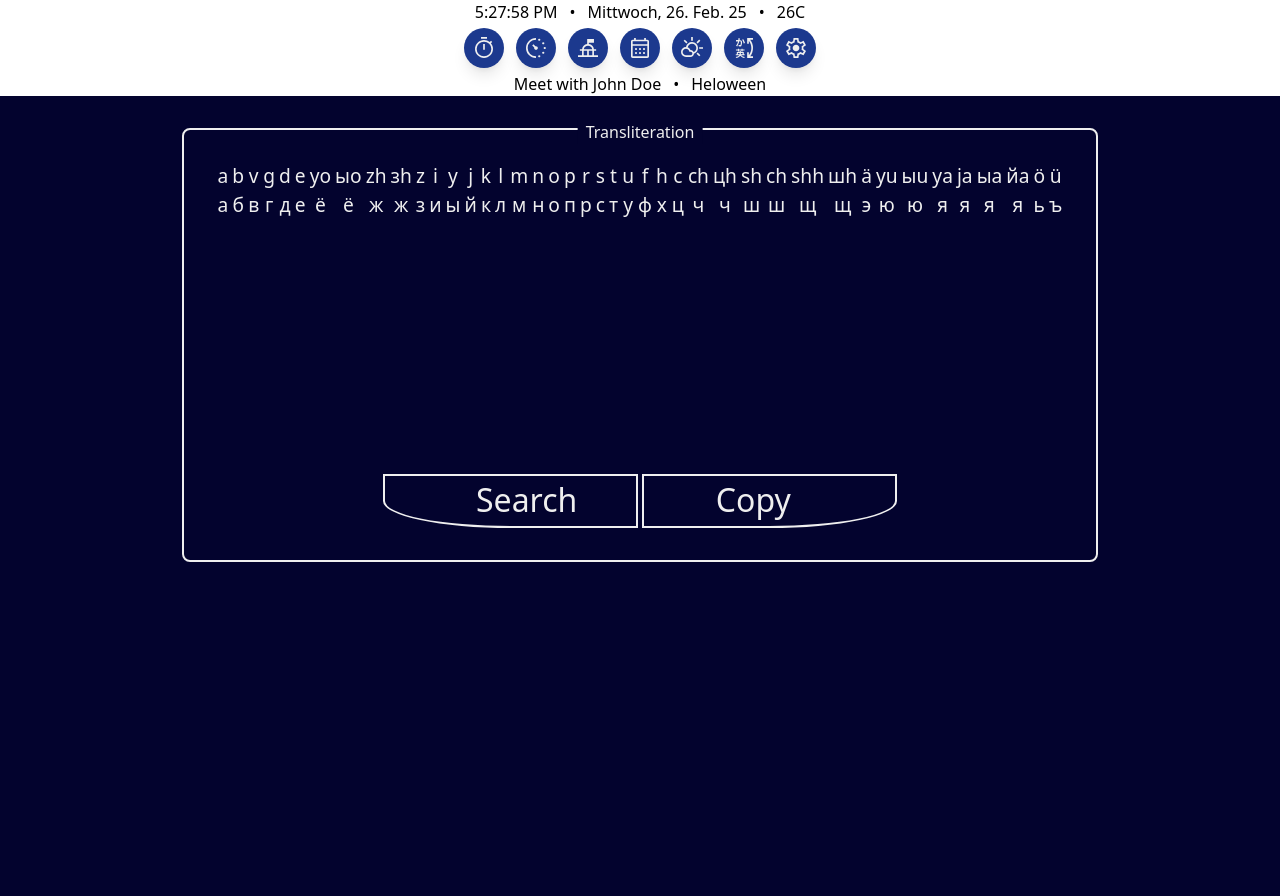
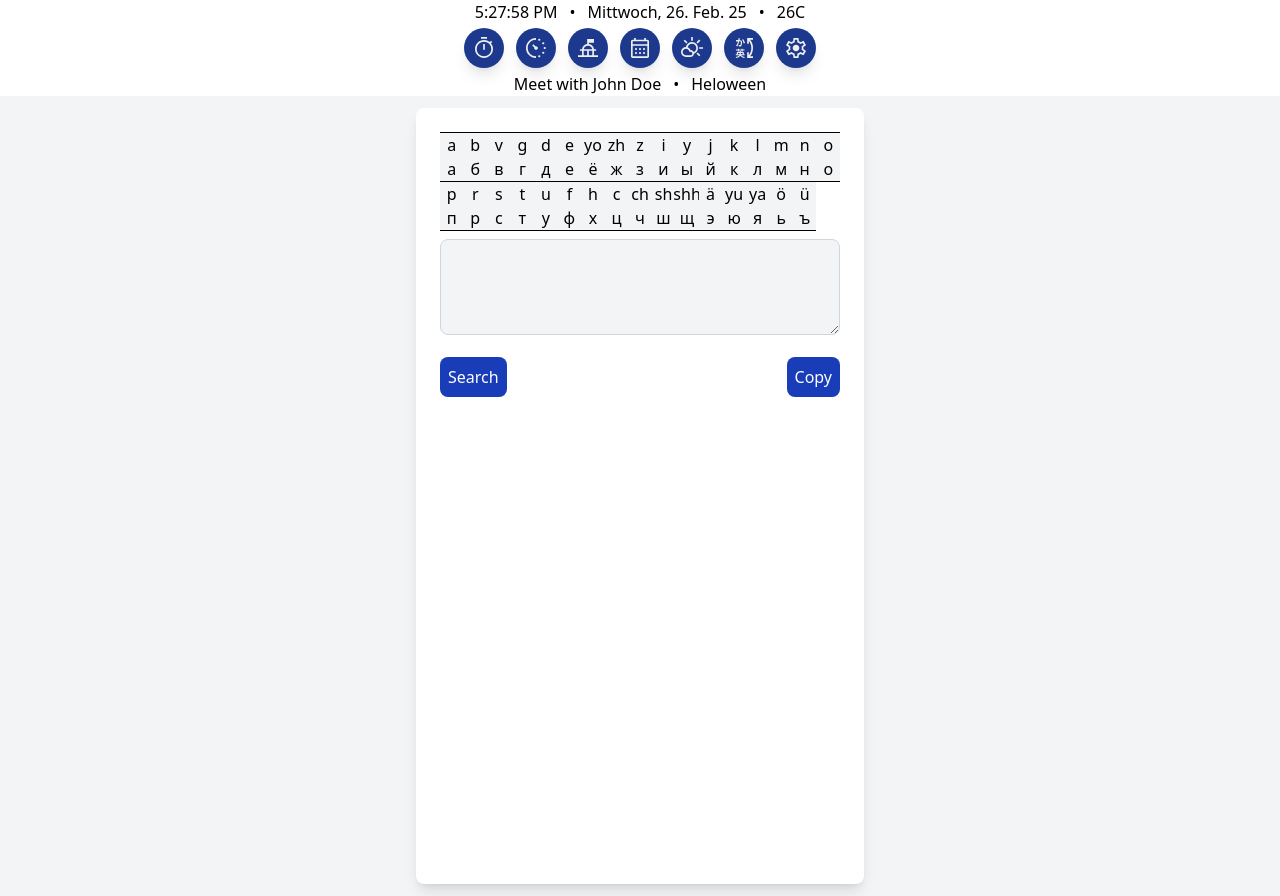
Before and after one commit to abusnitsky/simple-tools, a React (Vite) app in the folder simple-tools/: page /translit in a window 1280 px wide. Built offline with nearby package versions, Linux system fonts and the light colour scheme.

Commit message:
restyle components

```diff
--- a/simple-tools/src/Stopwatch/Stopwatch.module.css
+++ /dev/null
@@ -1,74 +0,0 @@
-.stopwatchPage {
-    display: flex;
-    justify-content: center;
-    background-color: #03032e;
-    height: 100vh;
-    padding: 32px 0;
-    font-size: 32px;
-    color: #efefef;
-}
-
-.stopwatchContainer {
-    display: flex;
-    flex-direction: column;
-    background-color: inherit;
-    height: fit-content;
-    position: relative;
-    padding: 32px;
-    border: 2px solid #efefef;
-    border-radius: 8px;
-    width: 50vw;
-    min-width: -webkit-fill-available;
-    min-width: fit-content;
-}
-
-.stopwatchDisplay {
-    display: flex;
-    position: relative;
-    justify-content: center;
-    align-items: center;
-    font-size: 2em;
-    margin: 0 8px;
-}
-
-.stopwatchTitle {
-    position: absolute;
-    top: -10px;
-    left: 50%;
-    transform: translateX(-50%);
-    font-size: 0.5em;
-    z-index: 2;
-    padding: 0 8px;
-    background-color: inherit;
-}
-
-.stopwatchControls {
-    display: flex;
-    flex-direction: row;
-    justify-content: center;
-    padding-top: 2px;
-}
-
-.stopwatchResetButton,
-.stopwatchStartButton {
-    background-color: inherit;
-    border: 2px solid #efefef;
-    width: 30%;
-    padding-top: 2px;
-}
-
-.stopwatchResetButton {
-    border-bottom-left-radius: 50%;
-    padding-left: 24px;
-    margin-right: 2px;
-}
-
-.stopwatchStartButton {
-    border-bottom-right-radius: 50%;
-    padding-right: 24px;
-    margin-left: 2px;
-}
-
-.controlButtonIcon{
-    pointer-events: none;
-}
--- a/simple-tools/src/Timer/Timer.jsx
+++ b/simple-tools/src/Timer/Timer.jsx
@@ -83,7 +83,7 @@ const Timer = () => {
                     </div>
                     <div id='display' className='flex relative justify-center items-center mx-4'>
                         <span className='text-5xl font-mono'>{secondsToTime(time)}</span>
-                        <button className='absolute right-0 top-0 cursor-pointer p-1 bg-blue-900 hover:bg-blue-800 rounded-full shadow-lg transition duration-300 ease-in-out transform hover:scale-105'
+                        <button className='absolute right-0 top-0 cursor-pointer p-1 bg-blue-800 hover:bg-blue-700 rounded-full shadow-lg transition duration-300 ease-in-out transform hover:scale-105'
                         onClick={handleSoundButtonClick}>
                             <img src={soundOn ? soundOnIcon : soundOffIcon} alt='Sound Icon' />
                         </button>
@@ -97,11 +97,11 @@ const Timer = () => {
                     </div>
                 </div>
                 <div className='flex justify-center space-x-4'>
-                    <button className='bg-blue-900 text-white px-4 py-2 rounded hover:bg-blue-800'
+                    <button className='bg-blue-700 text-white px-4 py-2 rounded hover:bg-blue-800'
                         onClick={handleResetButtonClick}>
                         <img src={resetTimerIcon} alt='Reset Icon' />
                     </button>
-                    <button className='bg-blue-900 text-white px-4 py-2 rounded hover:bg-blue-800'
+                    <button className='bg-blue-700 text-white px-4 py-2 rounded hover:bg-blue-800'
                         onClick={handleStartButtonClick}>
                         <img src={timerOn ? pauseTimerIcon : startTimerIcon} alt='Start/Pause Icon' />
                     </button>
--- a/simple-tools/src/Todo/Todo.module.css
+++ /dev/null
@@ -1,89 +0,0 @@
-.todoPage {
-    display: flex;
-    justify-content: center;
-    background-color: #03032e;
-    height: 100vh;
-    padding: 32px 0;
-    font-size: 32px;
-    color: #efefef;
-}
-
-.todoContainer {
-    display: flex;
-    flex-direction: column;
-    background-color: inherit;
-    height: fit-content;
-    position: relative;
-    padding: 32px;
-    border: 2px solid #efefef;
-    border-radius: 8px;
-    width: 50vw;
-    min-width: -webkit-fill-available;
-    min-width: fit-content;
-}
-
-.todoTitle {
-    position: absolute;
-    top: -10px;
-    left: 50%;
-    transform: translateX(-50%);
-    font-size: 0.5em;
-    z-index: 2;
-    padding: 0 8px;
-    background-color: inherit;
-}
-
-.newTodoRow {
-}
-
-.newTodoForm {
-    display: flex;
-    align-items: center;
-    justify-content: center;
-}
-
-.newTodoInput {
-    height: 2em;
-    width: 60%;
-    margin-right: 4px;
-}
-
-.addTodoButton {
-    background-color: inherit;
-    border: 2px solid #efefef;
-    padding-top: 2px;
-}
-
-.addTodoButton:hover {
-    cursor: pointer;
-}
-
-.todoListContainer {
-    display: flex;
-    flex-direction: column;
-    align-items: center;
-    justify-content: center;
-    margin-top: 16px;
-    border: 2px solid #efefef;
-    border-radius: 8px;
-}
-
-.todoListRowNav {}
-
-.activeTodoButton, .doneTodoButton{
-    background-color: inherit;
-    color: #efefef;
-    border: 2px solid #efefef;
-}
-
-.activeTodoButton {}
-
-.doneTodoButton {}
-
-.todoList {}
-
-.todoItem {}
-
-.doneTodoCheckbox {}
-
-.deleteTodoButton {}
--- a/simple-tools/src/Translit/Translit.jsx
+++ b/simple-tools/src/Translit/Translit.jsx
@@ -1,5 +1,4 @@
 import React, { useState, useEffect } from "react";
-import styles from "./Translit.module.css";
 import { translitCollection } from "../utils/utils.js";
 
 const Translit = () => {
@@ -14,6 +13,21 @@ const Translit = () => {
         window.open(`https://www.google.com/search?q=${translit}`, '_blank');
     }
 
+    const filterDuplicates = (collection) => {
+        const uniqueValues = new Set();
+        const filteredCollection = {};
+
+        for (const [key, value] of Object.entries(collection)) {
+            if (!uniqueValues.has(value)) {
+                uniqueValues.add(value);
+                filteredCollection[key] = value;
+            }
+        }
+
+        return filteredCollection;
+    }
+
+    //const filteredTranslitCollection = filterDuplicates(translitCollection);
     useEffect(() => {
         const translitText = (text) => {
             let result = '';
@@ -41,23 +55,32 @@ const Translit = () => {
     }, [text]);
 
     return (
-        <div className={styles.translitPage}>
-            <div className={styles.translitContainer}>
-                <div className={styles.translitTitle}>Transliteration</div>
-                <div className={styles.infoRow}>
-                    {Object.entries(translitCollection).map(([key, value]) => (
-                        <div key={key} className={styles.translitInfo}>
-                          <div>{key}</div>
-                          <div>{value}</div>
+        <div className="min-h-screen bg-gray-100 flex justify-center">
+            <div className="bg-white shadow-lg rounded-lg m-3 p-6 w-full max-w-md">
+                <div className="grid grid-cols-17 border-t">
+                    {Object.entries(filterDuplicates(translitCollection)).map(([key, value]) => (
+                        <div className="bg-gray-100 flex flex-col justify-center items-center border-b"
+                            key={key}>
+                            <div>{key}</div>
+                            <div>{value}</div>
                         </div>
                     ))}
                 </div>
-                <div className={styles.inputRow}>
-                    <textarea className={styles.translitTextArea} value={translit} onChange={(e) => setText(e.target.value)} />
+                <div className="mt-2">
+                    <textarea className="bg-gray-100 w-full p-2 border border-gray-300 h-24 rounded-lg focus:outline-none"
+                        value={translit}
+                        onChange={(e) => setText(e.target.value)}
+                    />
                 </div>
-                <div className={styles.controlsRow}>
-                    <button className={styles.searchButton} onClick={handleSearchButtonClick}>Search</button>
-                    <button className={styles.clipboardButton} onClick={handleCopyButtonClick}>Copy</button>
+                <div className="flex justify-between mt-4">
+                    <button className="bg-blue-800 hover:bg-blue-700 text-white p-2 rounded-lg"
+                        onClick={handleSearchButtonClick}>
+                        Search
+                    </button>
+                    <button className="bg-blue-800 hover:bg-blue-700 text-white p-2 rounded-lg"
+                        onClick={handleCopyButtonClick}>
+                        Copy
+                    </button>
                 </div>
             </div>
         </div>
--- a/simple-tools/src/Translit/Translit.module.css
+++ /dev/null
@@ -1,97 +0,0 @@
-.translitPage {
-    display: flex;
-    justify-content: center;
-    background-color: #03032e;
-    height: 100vh;
-    padding: 32px 0;
-    font-size: 32px;
-    color: #efefef;
-}
-
-.translitContainer {
-    display: flex;
-    flex-direction: column;
-    background-color: inherit;
-    height: fit-content;
-    position: relative;
-    padding: 32px;
-    border: 2px solid #efefef;
-    border-radius: 8px;
-    width: 50vw;
-    min-width: -webkit-fill-available;
-    min-width: fit-content;
-}
-
-.translitTitle {
-    position: absolute;
-    top: -10px;
-    left: 50%;
-    transform: translateX(-50%);
-    font-size: 0.5em;
-    z-index: 2;
-    padding: 0 8px;
-    background-color: inherit;
-}
-
-.infoRow {
-    display: flex;
-    flex-wrap: wrap;
-    align-items: center;
-    justify-content: center;
-}
-
-.translitInfo {
-    display: inline-flex;
-    flex-direction: column;
-    font-size: 0.6em;
-    margin: 0 2px;
-    justify-content: center;
-    align-items: center;
-}
-
-.inputRow {
-    margin: 8px 0;
-}
-
-.translitTextArea {
-    min-width: 100%;
-    height: 10em;
-    resize: none;
-    font-size: 0.7em;
-}
-
-.controlsRow {
-    display: flex;
-    flex-direction: row;
-    justify-content: center;
-    padding-top: 2px;
-}
-
-.searchButton,
-.clipboardButton {
-    background-color: inherit;
-    color: #efefef;
-    border: 2px solid #efefef;
-    width: 30%;
-    font-size: 1em;
-    padding-bottom: 2px;
-}
-
-.searchButton:hover,
-.clipboardButton:hover {
-    cursor: pointer;
-    background-color: #07075a;
-
-}
-
-.searchButton {
-    border-bottom-left-radius: 50%;
-    padding-left: 32px;
-    margin-right: 2px;
-}
-
-.clipboardButton {
-    border-bottom-right-radius: 50%;
-    padding-right: 32px;
-    margin-left: 2px;
-}
```
Also changed, not shown: simple-tools/src/Stopwatch/Stopwatch.jsx (+19 -27 lines), simple-tools/src/Timer/Timer.module.css (deleted, +0 -130 lines), simple-tools/src/Todo/Todo.jsx (+40 -27 lines).
